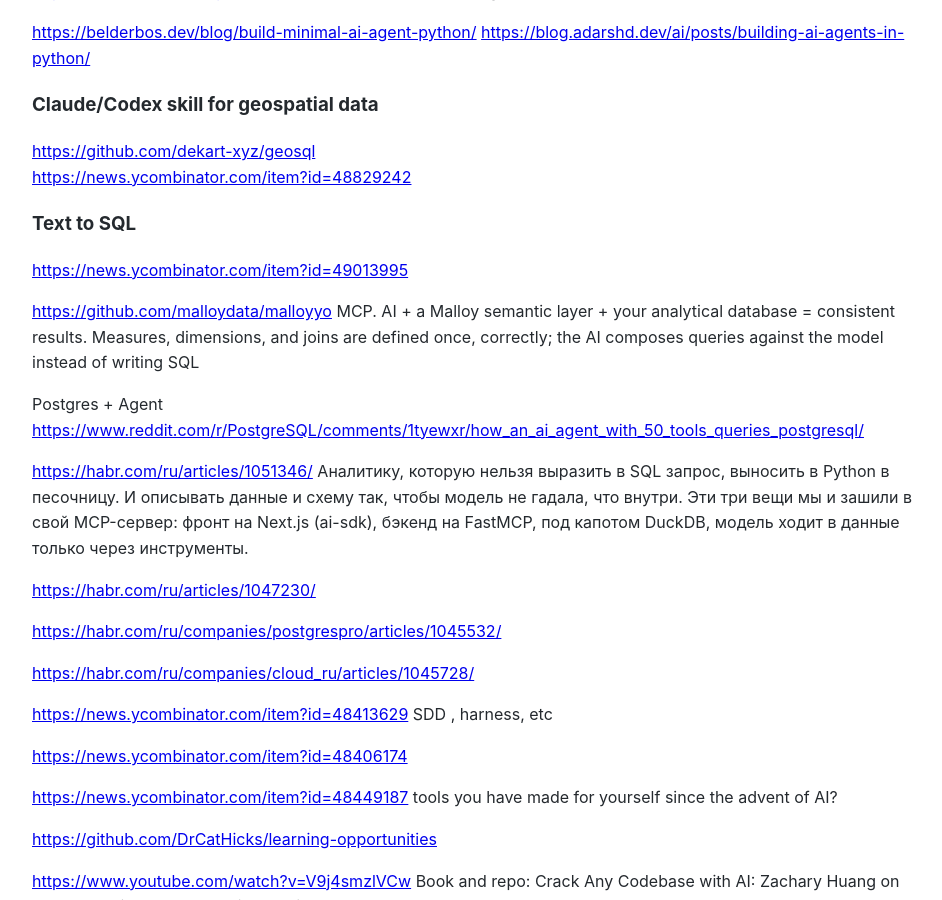
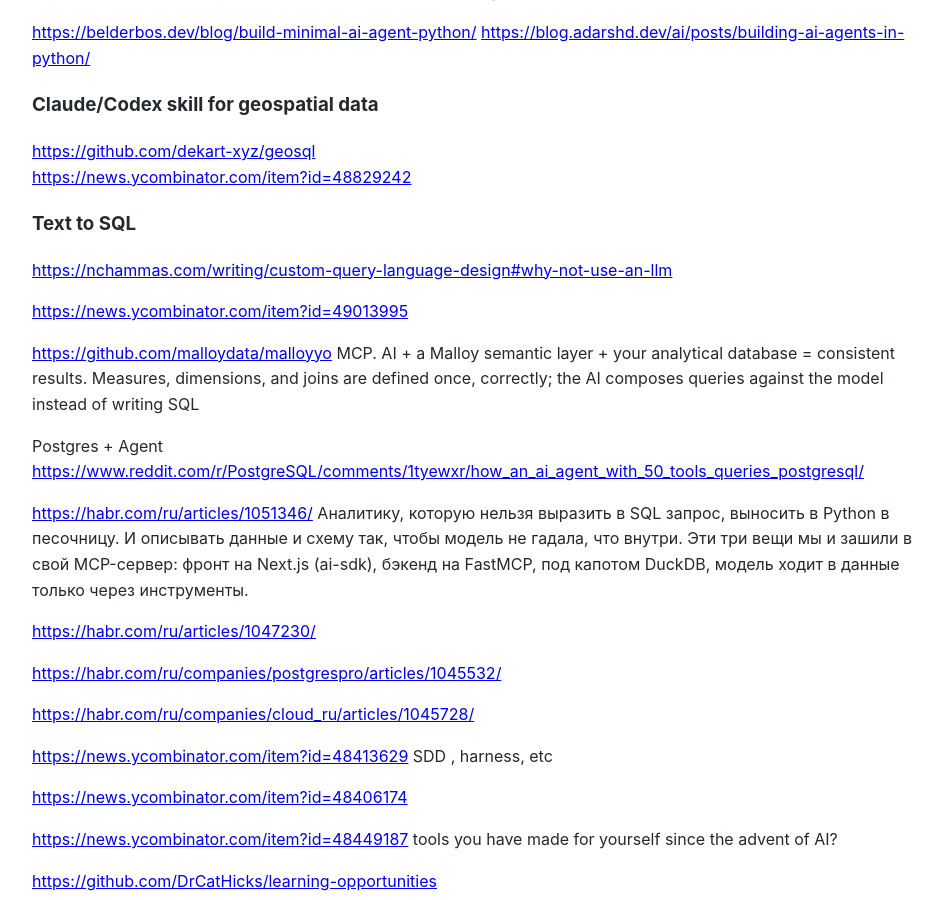
Before and after one commit to Michael-Lubinsky/michael-lubinsky.github.com, a Jekyll site: the page built from ml/agent.md, in a window 1280 px wide and 900 px high, scrolled down 1178 px. Shown: the whole window, without its empty margins (158-1100 px from the left). Built offline with Jekyll 4.4.1, drawn with Linux system fonts in a browser that asks for light colours; our own code applies the rules of GitHub Pages for plain Markdown files.

Commit message:
Update agent.md

```diff
--- a/ml/agent.md
+++ b/ml/agent.md
@@ -57,6 +57,7 @@
 <https://news.ycombinator.com/item?id=48829242>
 
 ### Text to SQL
+<https://nchammas.com/writing/custom-query-language-design#why-not-use-an-llm>
 
 <https://news.ycombinator.com/item?id=49013995>
 
```
